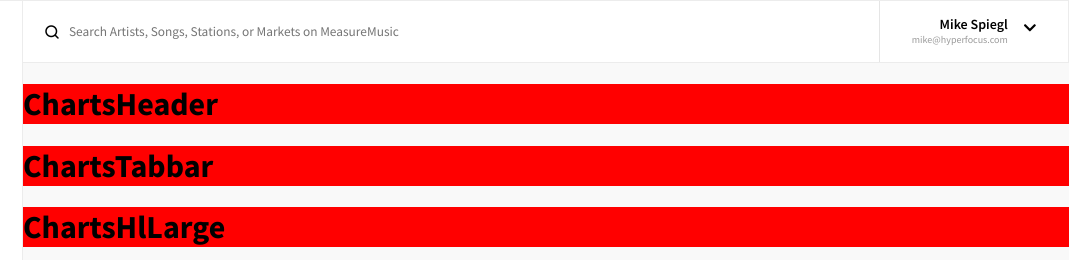
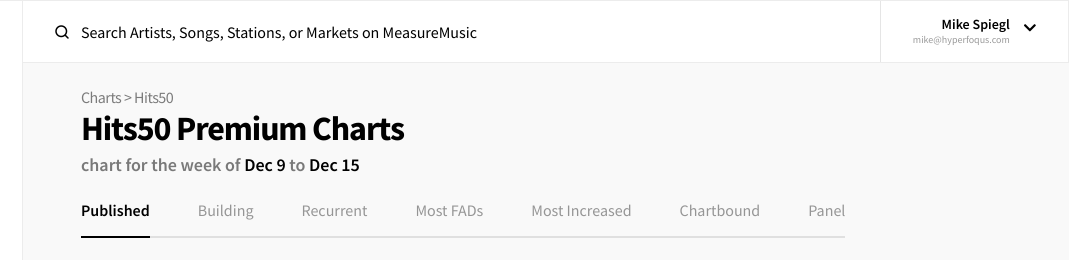
Before and after one commit to jcsison/measuremusic-mockup, a React app: page / in a window 1280 px wide. Shown: the top 260 px of the page, 211-1280 px from the left. Built offline with nearby package versions, Linux system fonts and the light colour scheme.

Commit message:
feat: add header and tab bar

```diff
--- a/package.json
+++ b/package.json
@@ -14,7 +14,7 @@
   "scripts": {
     "start": "react-scripts start",
     "build": "react-scripts build",
-    "deploy": "aws2 s3 sync build/ s3://measuremusic-mockup --acl public-read",
+    "deploy": "npm run build && aws2 s3 sync build/ s3://measuremusic-mockup --acl public-read",
     "test": "react-scripts test",
     "eject": "react-scripts eject",
     "lintcss": "stylelint \"src/components/**/*.css\"",
--- a/src/components/charts/charts-header/charts-header.css
+++ b/src/components/charts/charts-header/charts-header.css
@@ -1,3 +1,21 @@
-.charts-header {
-  background-color: #f00;
+.header-date {
+  color: #000;
 }
+
+.header-path {
+  opacity: 0.5;
+  letter-spacing: -0.52px;
+}
+
+.header-subtitle {
+  color: #797979;
+  font-size: 18px;
+  font-weight: 600;
+}
+
+.header-title {
+  font-size: 34px;
+  font-weight: 700;
+  letter-spacing: -1.1px;
+  margin-bottom: 4px;
+}
--- a/src/components/charts/charts-header/charts-header.js
+++ b/src/components/charts/charts-header/charts-header.js
@@ -5,7 +5,12 @@
 export default function ChartsHeader(props) {
   return (
     <div className="charts-header">
-      <h1>ChartsHeader</h1>
+      <div className="header-path">Charts > Hits50</div>
+      <div className="header-title">Hits50 Premium Charts</div>
+      <div className="header-subtitle">
+        chart for the week of <span className="header-date">Dec 9</span> to{' '}
+        <span className="header-date">Dec 15</span>
+      </div>
     </div>
   )
 }
--- a/src/components/charts/charts-tabbar/charts-tabbar.css
+++ b/src/components/charts/charts-tabbar/charts-tabbar.css
@@ -1,3 +1,30 @@
 .charts-tabbar {
-  background-color: #f00;
+  display: flex;
+  padding: 24px 0 4px;
 }
+
+.tab-label {
+  color: rgba(0, 0, 0, 0.4);
+  margin: 0 24px 0 24px;
+  padding-bottom: 16px;
+  text-decoration: none;
+}
+
+.tab-label-active {
+  border-bottom: 2px solid #000;
+  font-weight: 600;
+  color: rgba(0, 0, 0, 1);
+}
+
+.tab-label-first {
+  margin: 0 24px 0 0;
+}
+
+.tab-label-last {
+  margin: 0 0 0 24px;
+}
+
+.tabbar-area {
+  border-bottom: 2px solid rgba(0, 0, 0, 0.1);
+  padding-bottom: 16px;
+}
--- a/src/components/charts/charts-tabbar/charts-tabbar.js
+++ b/src/components/charts/charts-tabbar/charts-tabbar.js
@@ -5,7 +5,29 @@
 export default function ChartsTabbar(props) {
   return (
     <div className="charts-tabbar">
-      <h1>ChartsTabbar</h1>
+      <div className="tabbar-area">
+        <a className="tab-label tab-label-active tab-label-first" href="/#">
+          Published
+        </a>
+        <a className="tab-label" href="/#">
+          Building
+        </a>
+        <a className="tab-label" href="/#">
+          Recurrent
+        </a>
+        <a className="tab-label" href="/#">
+          Most FADs
+        </a>
+        <a className="tab-label" href="/#">
+          Most Increased
+        </a>
+        <a className="tab-label" href="/#">
+          Chartbound
+        </a>
+        <a className="tab-label tab-label-last" href="/#">
+          Panel
+        </a>
+      </div>
     </div>
   )
 }
--- a/src/components/charts/hits50/hits50.css
+++ b/src/components/charts/hits50/hits50.css
@@ -1,4 +1,5 @@
 .hits50 {
   background-color: #f9f9f9;
   flex-grow: 1;
+  padding: 24px 58px;
 }
--- a/src/components/shared/searchbar/searchbar-account/searchbar-account.css
+++ b/src/components/shared/searchbar/searchbar-account/searchbar-account.css
@@ -13,7 +13,7 @@
 }
 
 .account-info {
-  margin: 14px 16px 14px 0;
+  margin: 14px 14px 14px 0;
 }
 
 .searchbar-account {
--- a/src/components/shared/searchbar/searchbar-account/searchbar-account.js
+++ b/src/components/shared/searchbar/searchbar-account/searchbar-account.js
@@ -8,7 +8,7 @@
       <div className="searchbar-account">
         <div className="account-info">
           <div className="account-name">Mike Spiegl</div>
-          <div className="account-email">mike@hyperfocus.com</div>
+          <div className="account-email">mike@hyperfoqus.com</div>
         </div>
 
         <i className="account-chevron fas fa-chevron-down fa-sm" />
--- a/src/components/shared/searchbar/searchbar-search/searchbar-search.css
+++ b/src/components/shared/searchbar/searchbar-search/searchbar-search.css
@@ -6,12 +6,14 @@
 }
 
 .search-input {
+  background-color: #fff;
   background-image: url('/images/search-icon.png');
-  background-position: 22px 24px;
+  background-position: 32px 24px;
   background-repeat: no-repeat;
   background-size: 14px;
   border: none;
   font-family: 'Source Sans Pro', sans-serif;
+  font-size: 16px;
   flex-grow: 1;
-  padding-left: 46px;
+  padding-left: 58px;
 }
--- a/src/index.css
+++ b/src/index.css
@@ -6,11 +6,14 @@
 }
 
 :focus {
-  outline: 1px solid rgba(81, 203, 238, 0.5);
-  box-shadow: 0 0 5px rgba(81, 203, 238, 1);
+  outline: 1px solid rgba(81, 203, 238, 0.75);
+  box-shadow: 0 0 5px rgba(81, 203, 238, 0.5);
 }
 
 ::placeholder {
+  color: #000;
+  font-family: 'Source Sans Pro', sans-serif;
+  font-size: 16px;
   opacity: 1;
 }
 
```
